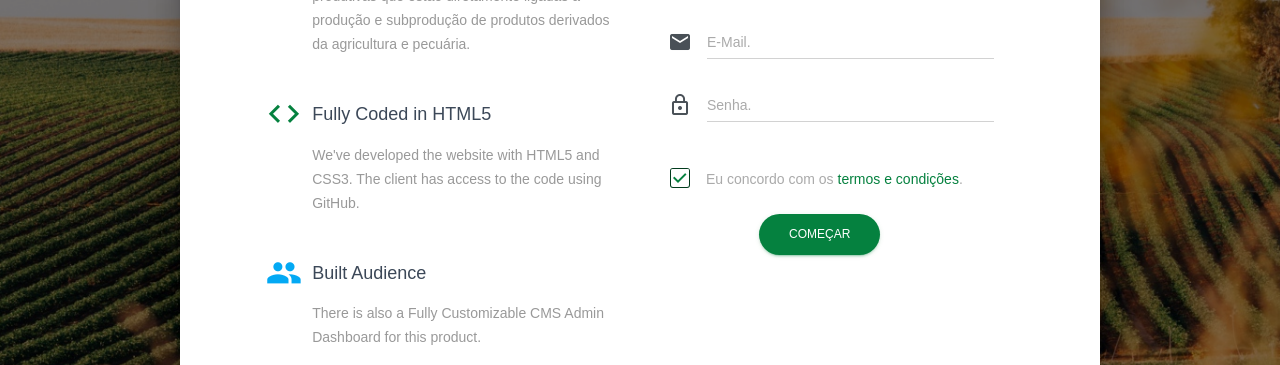
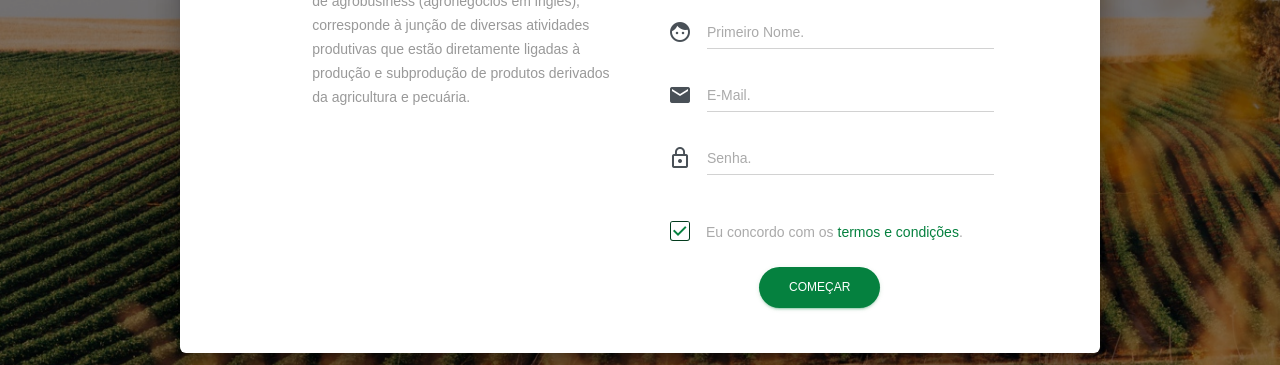
Before and after one commit to Brenins/Projeto-WEB, a website: page paginas/public/register.html in a window 1280 px wide. Shown: the part 435-800 px from the top of the page. Drawn offline with Linux system fonts and the light colour scheme; some packages are replaced by stand-ins of ours.

Commit message:
Update register.html

```diff
--- a/paginas/public/register.html
+++ b/paginas/public/register.html
@@ -80,28 +80,6 @@ The above copyright notice and this permission notice shall be included in all c
                         <h4 class="info-title">AgroOpen</h4>
                         <p class="description">
                           O agronegócio, que atualmente recebe o nome de agrobusiness (agronegócios em inglês), corresponde à junção de diversas atividades produtivas que estão diretamente ligadas à produção e subprodução de produtos derivados da agricultura e pecuária.
-                        </p>
-                      </div>
-                    </div>
-                    <div class="info info-horizontal">
-                      <div class="icon icon-primary">
-                        <i class="material-icons">code</i>
-                      </div>
-                      <div class="description">
-                        <h4 class="info-title">Fully Coded in HTML5</h4>
-                        <p class="description">
-                          We've developed the website with HTML5 and CSS3. The client has access to the code using GitHub.
-                        </p>
-                      </div>
-                    </div>
-                    <div class="info info-horizontal">
-                      <div class="icon icon-info">
-                        <i class="material-icons">group</i>
-                      </div>
-                      <div class="description">
-                        <h4 class="info-title">Built Audience</h4>
-                        <p class="description">
-                          There is also a Fully Customizable CMS Admin Dashboard for this product.
                         </p>
                       </div>
                     </div>
```
